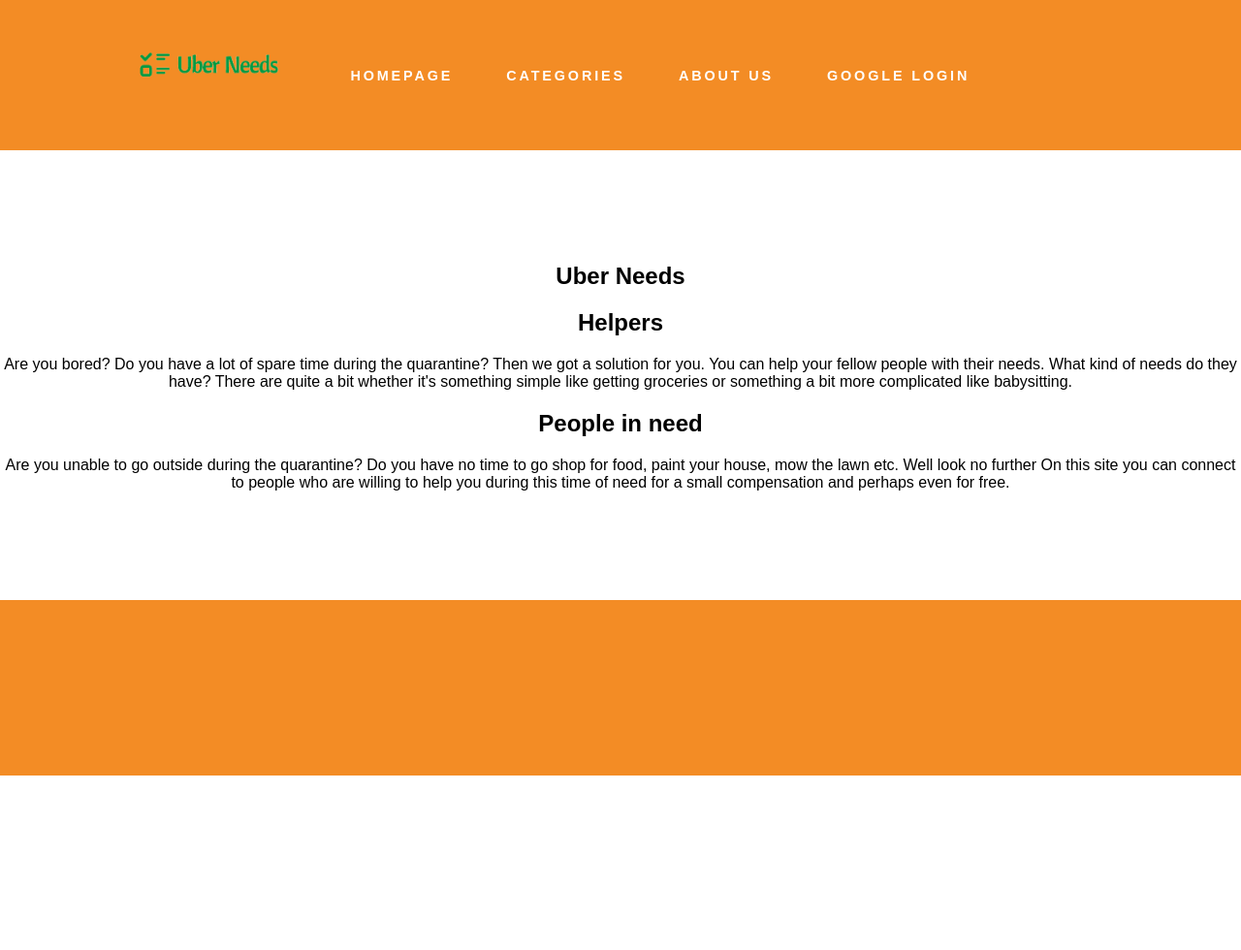
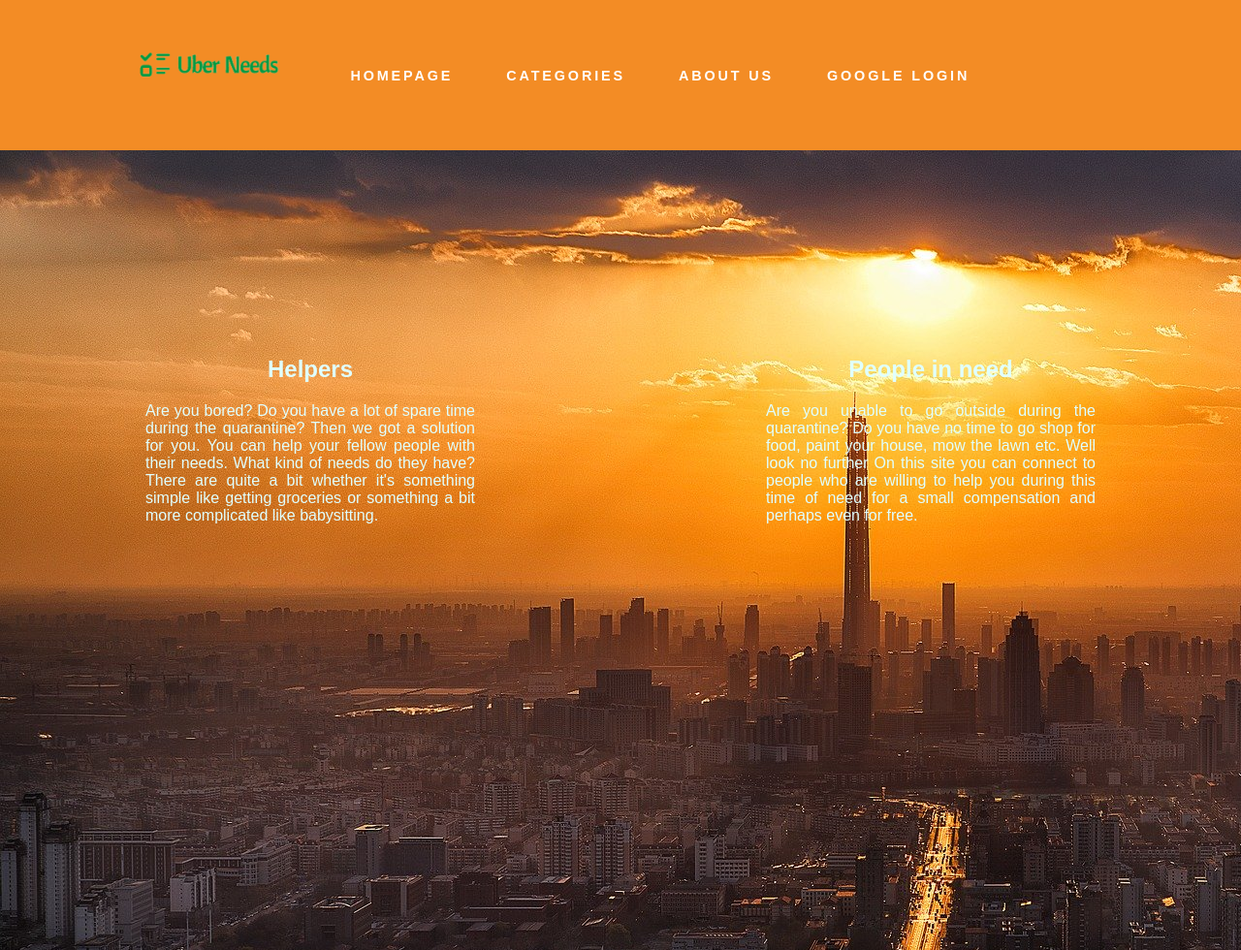
Before and after one commit to vives-projectweek-1-2020/LocalNeeds, a Flask app: page / in a window 1280 px wide. Shown: the whole page at 97% size. Before the commit the page ends 800 px from the top, so only its background shows below. Run offline with Flask 2, Linux system fonts and the light colour scheme; parts of the project's set-up code (start-up, migrations or seed data) failed here and were passed over.

Commit message:
styling homepage

```diff
--- a/flaskapp/static/styles/homepage.css
+++ b/flaskapp/static/styles/homepage.css
@@ -130,3 +130,34 @@ img
 {
 	text-align: center;
 }
+
+h1 {
+	color: black;
+    margin-top: 50px;
+    text-align: center;
+    font-size: 50px;
+}
+
+section {
+	display: flex;
+}
+
+article {
+	flex: 1;
+	margin-left: 150px;
+	margin-right: 150px;
+	text-align: justify;
+	color: lightcyan;
+	margin-top: 15%
+}
+
+
+h2 {
+	text-align: center;
+}
+
+main {
+	background-image: url("/static/images/city.jpg");
+	background-repeat: no-repeat;
+	height: 825px;
+}
--- a/flaskapp/templates/homepage.html
+++ b/flaskapp/templates/homepage.html
@@ -3,11 +3,12 @@
 <head>
     <meta charset="UTF-8">
     <meta name="viewport" content="width=device-width, initial-scale=1.0">
-    <title>Uber Needs Homepage</title>
+    <title>Uber Needs</title>
     <link rel= "stylesheet" type= "text/css" href= "{{ url_for('static',filename='styles/homepage.css') }}">
 
-    </style>
 </head>
+
+<body>
     <div id="header-wrapper">
         <div id="header" class="container">
 
@@ -37,8 +38,8 @@
         </div>
     </div>
 
-     <section id = "wrapper3" class="centertext">
-         <h1 class="centertext">Uber Needs</h1>
+    <main>
+        <section>
             <article class="gets">
                 <h2>Helpers</h2>
                 <p class="p1">
@@ -54,7 +55,6 @@
             </article>
 
         </section>
-
-
+    </main>
 </body>
 </html>
```
Lines whose indentation alone changed are shown as unchanged.
